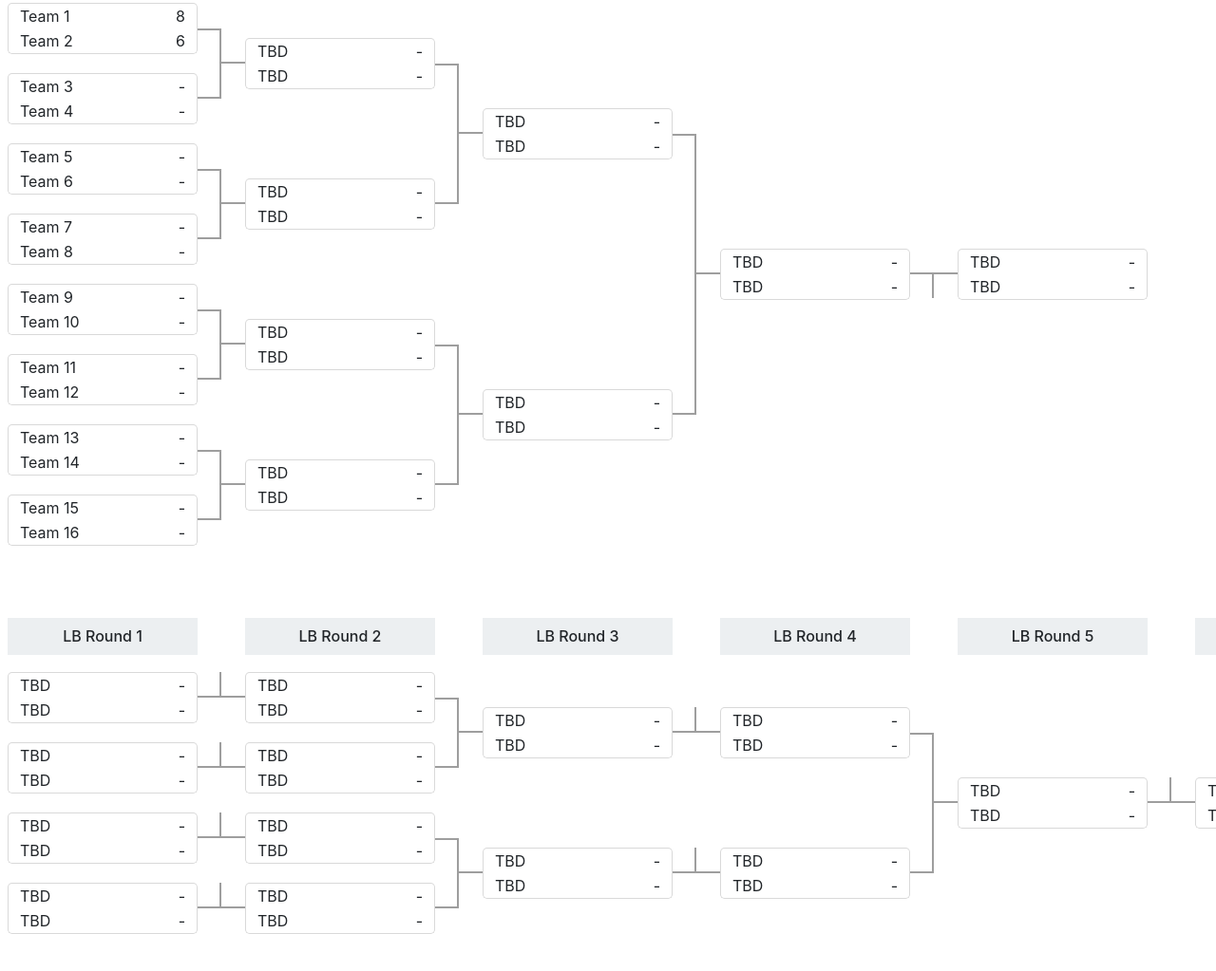
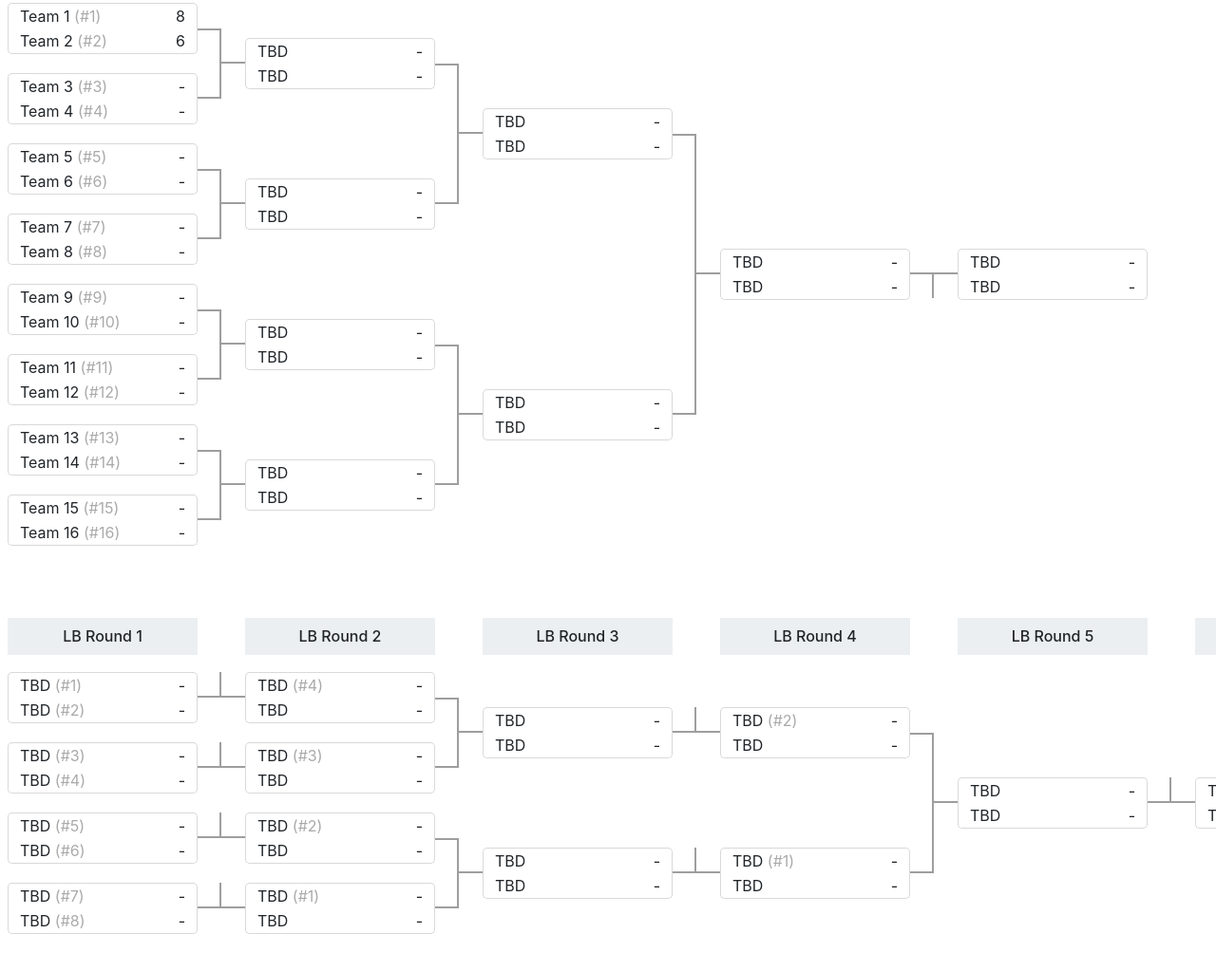
Before and after one commit to Drarig29/brackets-viewer.js, a website built with webpack: page demo/index.html in a window 1280 px wide. Shown: the part 167-1190 px from the top of the page at 95% size. Built offline with nearby package versions, Linux system fonts and the light colour scheme; data requests are answered from the project's data file.

Commit message:
Add position to team name

```diff
--- a/package.json
+++ b/package.json
@@ -8,7 +8,8 @@
     "scripts": {
         "db": "json-server --watch demo/db.json",
         "build": "npx webpack --mode production",
-        "start": "npx webpack --watch --mode development"
+        "start": "npx webpack --watch --mode development",
+        "prepublishOnly": "npm run build"
     },
     "repository": {
         "type": "git",
--- a/src/main.ts
+++ b/src/main.ts
@@ -226,6 +226,9 @@ class BracketsViewer {
             nameDOM.text(participant === undefined ? 'TBD' : participant.name);
             scoreDOM.text(team.score === undefined ? '-' : team.score);
 
+            if (team.position !== undefined)
+                nameDOM.append($('<span>').text(` (#${team.position})`));
+
             if (team.result && team.result === 'win') {
                 nameDOM.addClass('win');
                 scoreDOM.addClass('win');
--- a/src/style.scss
+++ b/src/style.scss
@@ -241,6 +241,10 @@ h3 {
   &.win {
     font-weight: bold;
   }
+
+  & > span {
+    color: rgb(170, 170, 170);
+  }
 }
 
 .score {
```
